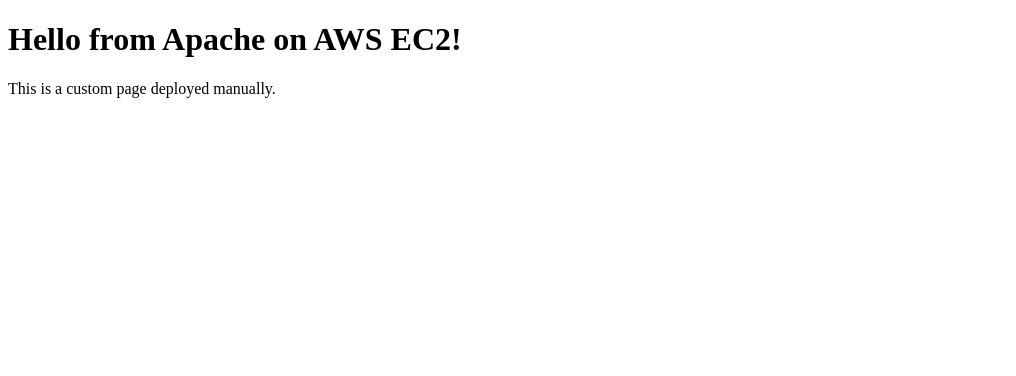
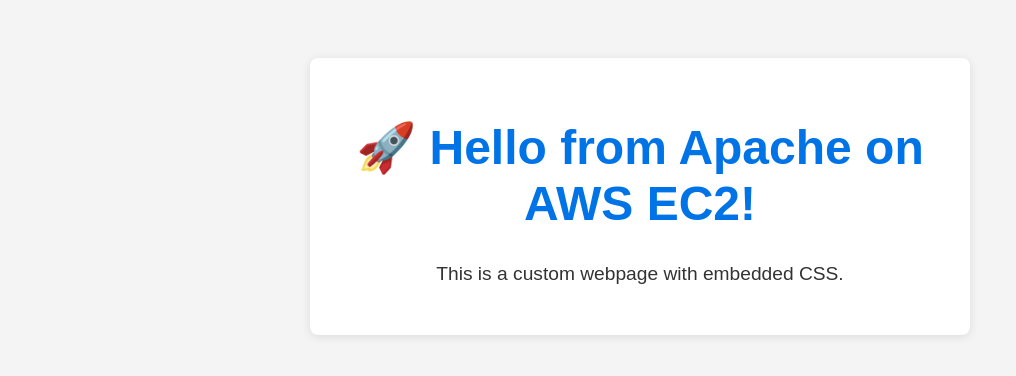
Before and after one commit to nensisukhadiya/basicpythoncode, a plain HTML site: page index.html in a window 1280 px wide. Shown: the whole page, without its empty margins (0-1016 px from the left). Drawn offline with Linux system fonts and the light colour scheme.

Commit message:
Update index.html

```diff
--- a/index.html
+++ b/index.html
@@ -1,10 +1,37 @@
 <!DOCTYPE html>
-<html>
+<html lang="en">
 <head>
+    <meta charset="UTF-8">
     <title>My Custom Apache Page</title>
+    <style>
+        body {
+            background-color: #f4f4f4;
+            font-family: Arial, sans-serif;
+            color: #333;
+            text-align: center;
+            padding: 50px;
+        }
+        h1 {
+            color: #0073e6;
+            font-size: 3em;
+        }
+        p {
+            font-size: 1.2em;
+        }
+        .box {
+            background: white;
+            border-radius: 8px;
+            padding: 30px;
+            box-shadow: 0 2px 10px rgba(0,0,0,0.1);
+            display: inline-block;
+            max-width: 600px;
+        }
+    </style>
 </head>
 <body>
-    <h1>Hello from Apache on AWS EC2!</h1>
-    <p>This is a custom page deployed manually.</p>
+    <div class="box">
+        <h1>🚀 Hello from Apache on AWS EC2!</h1>
+        <p>This is a custom webpage with embedded CSS.</p>
+    </div>
 </body>
 </html>
```
